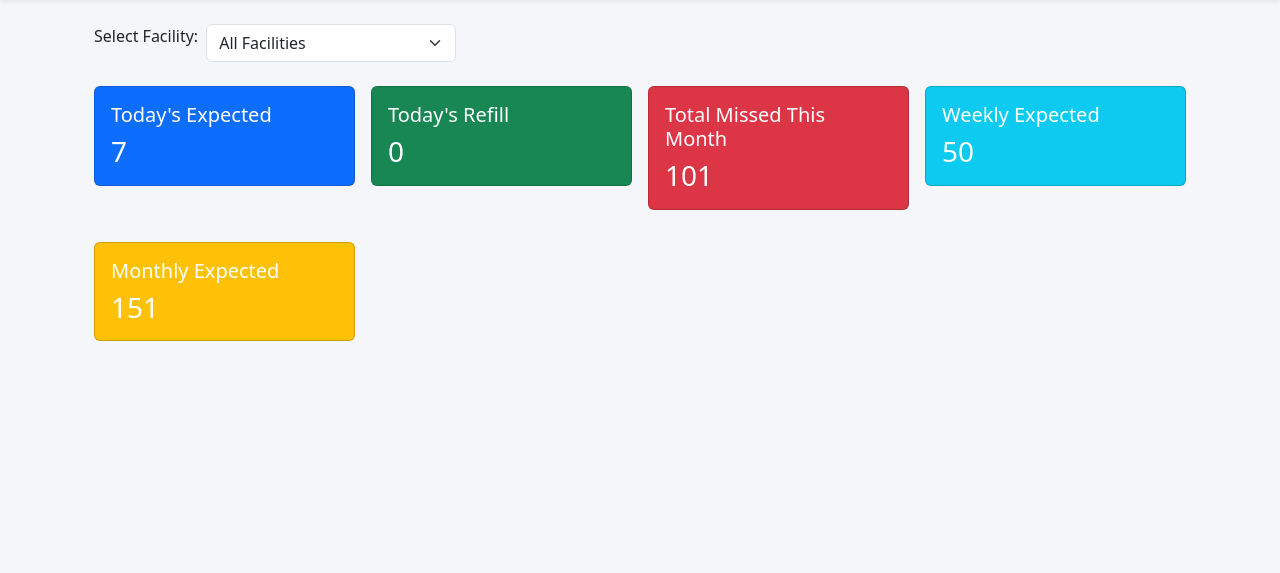
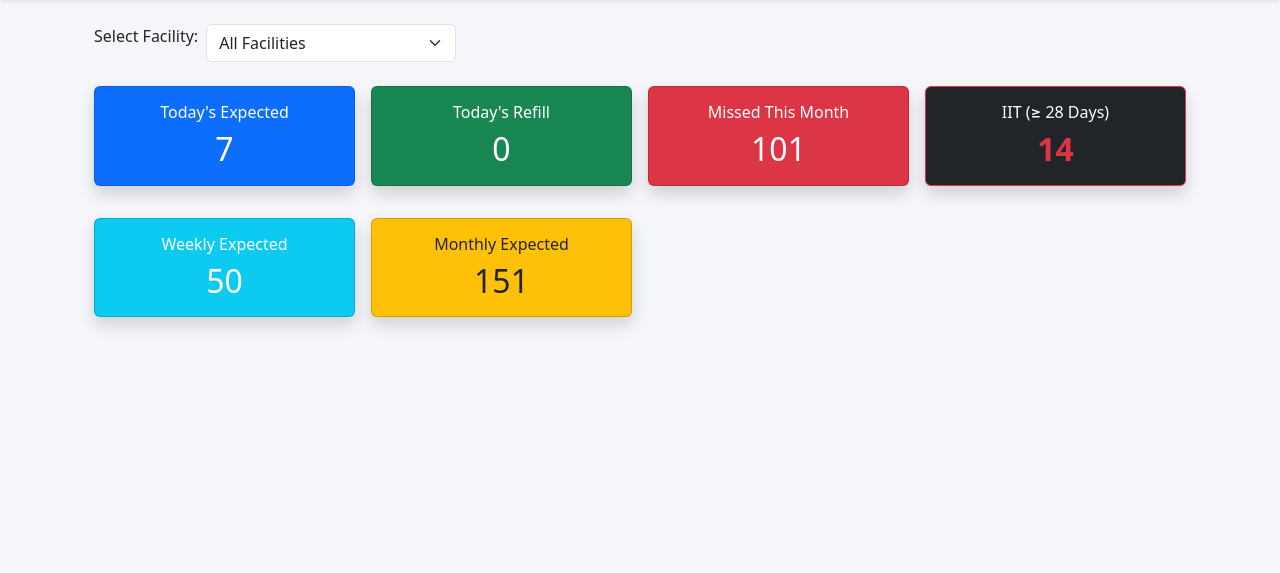
Before and after one commit to sparklweb1988/TreatmentTracker, a Django app: page / in a window 1280 px wide. Shown: the part 56-629 px from the top of the page. Run offline with Django 5.2, Linux system fonts and the light colour scheme; data comes from the database, SQL or seed files in the repository.

Commit message:
Update dashboard.html

```diff
--- a/templates/dashboard.html
+++ b/templates/dashboard.html
@@ -27,53 +27,67 @@
 
         <!-- Daily Expected -->
         <div class="col-md-3">
-            <div class="card text-white bg-primary mb-3">
-                <div class="card-body">
-                    <h5 class="card-title">Today's Expected</h5>
-                    <h3 class="card-text">{{ daily_expected.count }}</h3>
+            <div class="card text-white bg-primary mb-3 shadow">
+                <div class="card-body text-center">
+                    <h6 class="card-title">Today's Expected</h6>
+                    <h2 class="card-text">{{ daily_expected.count }}</h2>
                 </div>
             </div>
         </div>
 
         <!-- Daily Refills -->
         <div class="col-md-3">
-            <div class="card text-white bg-success mb-3">
-                <div class="card-body">
-                    <h5 class="card-title">Today's Refill</h5>
-                    <h3 class="card-text">{{ daily_refills.count }}</h3>
+            <div class="card text-white bg-success mb-3 shadow">
+                <div class="card-body text-center">
+                    <h6 class="card-title">Today's Refill</h6>
+                    <h2 class="card-text">{{ daily_refills.count }}</h2>
                 </div>
             </div>
         </div>
 
+        <!-- Monthly Missed -->
         <div class="col-md-3">
-            <div class="card text-white bg-danger mb-3">
-                <div class="card-body">
-                    <h5 class="card-title">Total Missed This Month</h5>
-                    <h3 class="card-text">{{ monthly_missed_total }}</h3>
+            <div class="card text-white bg-danger mb-3 shadow">
+                <div class="card-body text-center">
+                    <h6 class="card-title">Missed This Month</h6>
+                    <h2 class="card-text">{{ monthly_missed_total }}</h2>
+                </div>
+            </div>
+        </div>
+
+        <!-- 🔥 NEW IIT CARD -->
+        <div class="col-md-3">
+            <div class="card text-white bg-dark mb-3 shadow border-danger">
+                <div class="card-body text-center">
+                    <h6 class="card-title">IIT (≥ 28 Days)</h6>
+                    <h2 class="card-text text-danger fw-bold">
+                        {{ iit_total }}
+                    </h2>
                 </div>
             </div>
         </div>
 
         <!-- Weekly Expected -->
         <div class="col-md-3">
-            <div class="card text-white bg-info mb-3">
-                <div class="card-body">
-                    <h5 class="card-title">Weekly Expected</h5>
-                    <h3 class="card-text">{{ weekly_expected.count }}</h3>
+            <div class="card text-white bg-info mb-3 shadow">
+                <div class="card-body text-center">
+                    <h6 class="card-title">Weekly Expected</h6>
+                    <h2 class="card-text">{{ weekly_expected.count }}</h2>
                 </div>
             </div>
         </div>
 
         <!-- Monthly Expected -->
         <div class="col-md-3">
-            <div class="card text-white bg-warning mb-3">
-                <div class="card-body">
-                    <h5 class="card-title">Monthly Expected</h5>
-                    <h3 class="card-text">{{ monthly_expected.count }}</h3>
+            <div class="card text-dark bg-warning mb-3 shadow">
+                <div class="card-body text-center">
+                    <h6 class="card-title">Monthly Expected</h6>
+                    <h2 class="card-text">{{ monthly_expected.count }}</h2>
                 </div>
             </div>
         </div>
 
     </div>
+
 </div>
 {% endblock content %}
```
